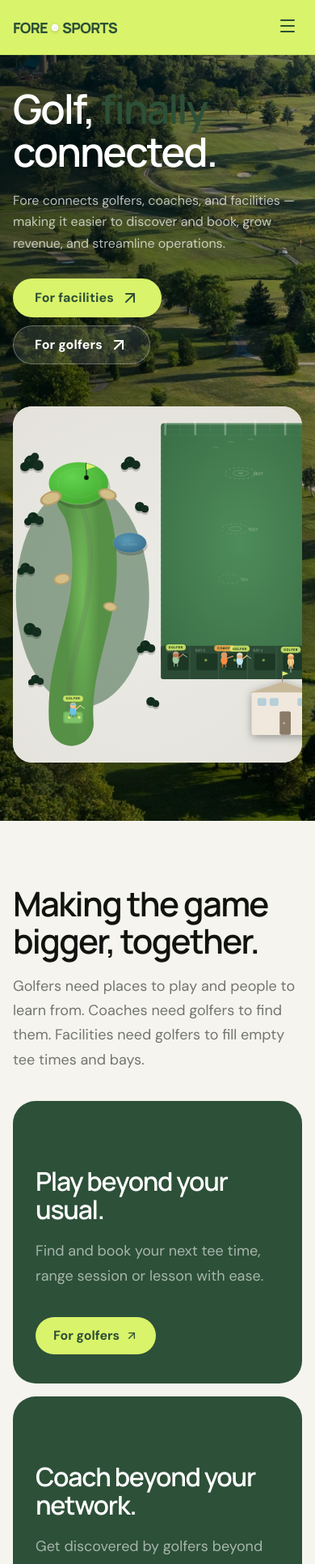
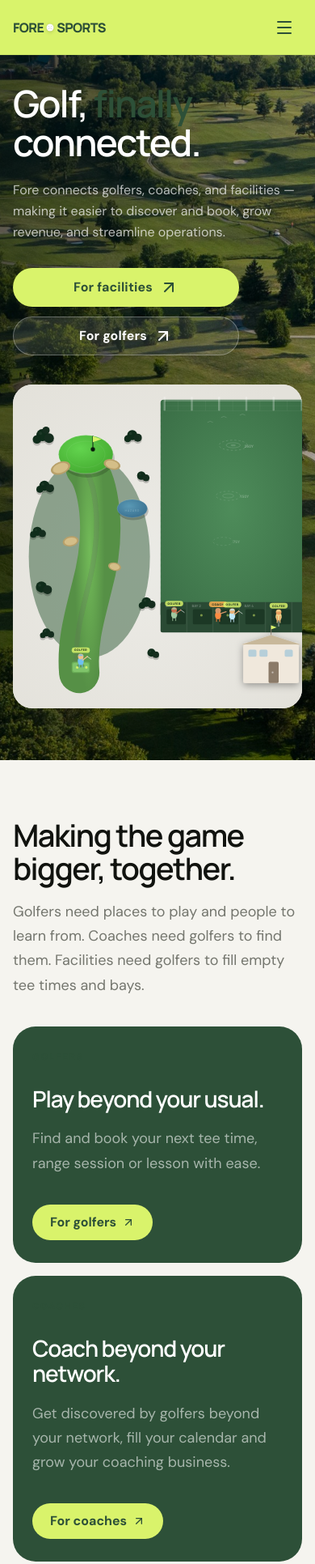
Before and after one commit to Savvvv4/fore-website, a React (Vite) app: page / in a window 390 px wide. Shown: the top 1932 px of the page at 81% size. Built offline with nearby package versions, Linux system fonts and the light colour scheme.

Commit message:
Improve mobile UI and routing

```diff
--- a/src/styles.css
+++ b/src/styles.css
@@ -1195,28 +1195,47 @@ a { color: inherit; }
 
 /* ─── Responsive: mobile ─────────────────────────────────────── */
 @media (max-width: 600px) {
+  html, body { overflow-x: hidden; }
   .container { width: calc(100% - 32px); }
   .header { height: 68px; }
   .nav-links.open { top: 56px; }
+  .logo { font-size: 16px; gap: 3px; }
+  .mobile-menu {
+    width: 44px;
+    height: 44px;
+    display: grid;
+    place-items: center;
+  }
+  .nav-links.open {
+    top: 60px;
+    left: 16px;
+    right: 16px;
+    gap: 2px;
+    padding: 8px;
+  }
+  .nav-links.open a { padding: 14px 12px; font-size: 15px; }
 
-  .hero { padding-top: 108px; padding-bottom: 72px; }
+  .hero { padding-top: 104px; padding-bottom: 64px; gap: 36px; }
   .hero-background-image { object-position: 60% 30%; }
-  .hero h1, .page-hero h1 { font-size: 50px; letter-spacing: -.04em; }
+  .hero h1, .page-hero h1 { font-size: 46px; letter-spacing: -.04em; line-height: 1.04; }
   .hero-copy > p { font-size: 16px; margin: 22px 0 30px; }
-  .hero-visual { height: 440px; border-radius: 24px; }
+  .button-row { flex-direction: column; align-items: stretch; gap: 12px; }
+  .button-row .button { width: min(100%, 280px); }
+  .hero-visual { height: 400px; border-radius: 24px; }
   .floating-card.availability { right: 16px; bottom: 24px; width: 280px; }
   .player { left: 16px; bottom: 44px; }
   .hero-chip { top: 56px; right: 16px; }
 
-  .section { padding: 88px 0; }
+  .section { padding: 72px 0; }
   .section-intro { display: block; }
   .section-intro > p { margin-top: 18px; }
-  .section-intro h2, .final-cta h2, .network-section h2 { font-size: 42px; letter-spacing: -.04em; }
+  .section-intro h2, .final-cta h2, .network-section h2 { font-size: 38px; line-height: 1.08; letter-spacing: -.04em; }
 
-  .ecosystem-section { padding-top: 80px; }
+  .ecosystem-section { padding-top: 72px; }
   .ecosystem-intro { margin-bottom: 36px; }
-  .ecosystem-card { padding: 36px 28px; }
-  .ecosystem-card h3 { font-size: 32px; }
+  .ecosystem-card { padding: 28px 24px; }
+  .ecosystem-card h3 { font-size: 28px; line-height: 1.12; }
+  .ecosystem-cta { min-height: 44px; }
 
   .network-map { height: 380px; }
   .net-node { width: 105px; height: 105px; }
@@ -1231,17 +1250,18 @@ a { color: inherit; }
   .product-teaser-intro h2 { font-size: 40px; letter-spacing: -.04em; white-space: normal; }
   .product-teaser-intro p { white-space: normal; }
 
-  .final-cta { padding: 108px 0; }
-  .final-cta h2 { font-size: 46px; }
+  .final-cta { padding: 80px 0; }
+  .final-cta h2 { font-size: 40px; }
 
-  .page-hero { padding-top: 128px; padding-bottom: 68px; }
+  .page-hero { padding-top: 108px; padding-bottom: 56px; }
   .page-hero > p { font-size: 16px; }
   /* audience pages */
-  .aud-hero-section { padding-top: 120px; padding-bottom: 72px; }
-  .aud-hero-copy h1 { font-size: 52px; }
-  .aud-section-intro h2 { font-size: 42px; }
-  .aud-cta-band h2 { font-size: 38px; }
-  .aud-cta-band { padding: 36px 24px; }
+  .aud-hero-section { padding-top: 108px; padding-bottom: 60px; }
+  .aud-hero-copy h1 { font-size: 46px; line-height: 1.04; }
+  .aud-section-intro h2 { font-size: 38px; line-height: 1.08; }
+  .aud-section-intro h2[style] { white-space: normal !important; }
+  .aud-cta-band h2 { font-size: 34px; line-height: 1.1; }
+  .aud-cta-band { padding: 28px 20px; }
   .aud-cta-wrap { padding-bottom: 80px; }
   .pricing-table { font-size: 13px; }
   .pricing-th { font-size: 9px; padding: 0 0 12px; }
@@ -1253,8 +1273,13 @@ a { color: inherit; }
   .footer-grid > div:first-child p { max-width: 100%; }
   .footer-bottom { display: block; }
   .footer-bottom span { display: block; margin-top: 6px; }
-  .about-hero h1 { font-size: 50px; }
-  .about-split-h2 { font-size: 42px; }
-  .about-end h2 { font-size: 44px; }
+  .about-hero h1 { font-size: 44px; line-height: 1.06; }
+  .about-split-h2 { font-size: 38px; line-height: 1.08; }
+  .about-end h2 { font-size: 40px; line-height: 1.08; }
   .about-end-final { font-size: 24px; }
+  .founder-card { padding: 24px; }
+  .founder-photo { aspect-ratio: 4 / 3; margin-bottom: 24px; }
+  .founder-story h3 { font-size: 25px; }
+  .founder-text { margin-top: 22px; }
+  .founder-text p { font-size: 16px; line-height: 1.68; }
 }
```
Also changed, not shown: vercel.json (added).
